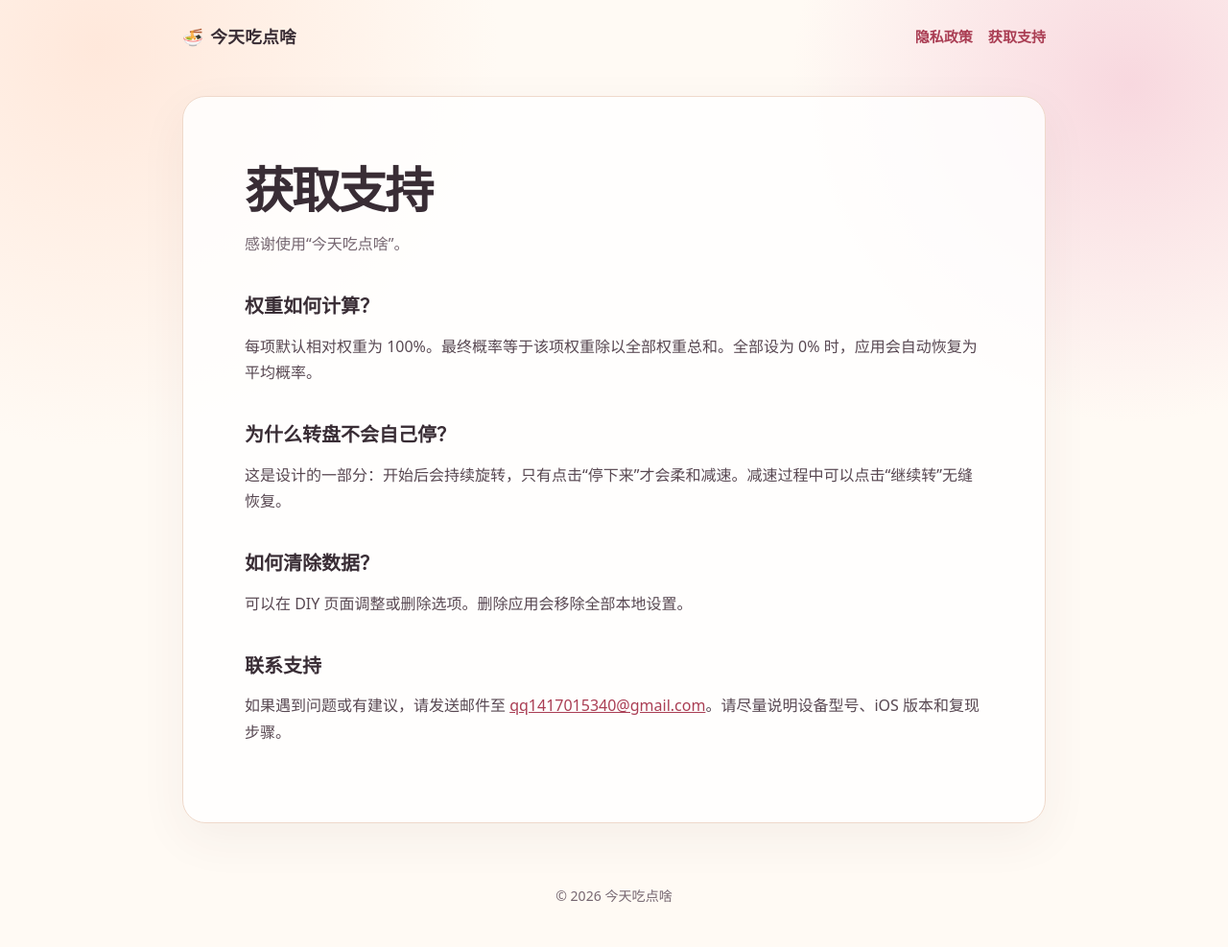
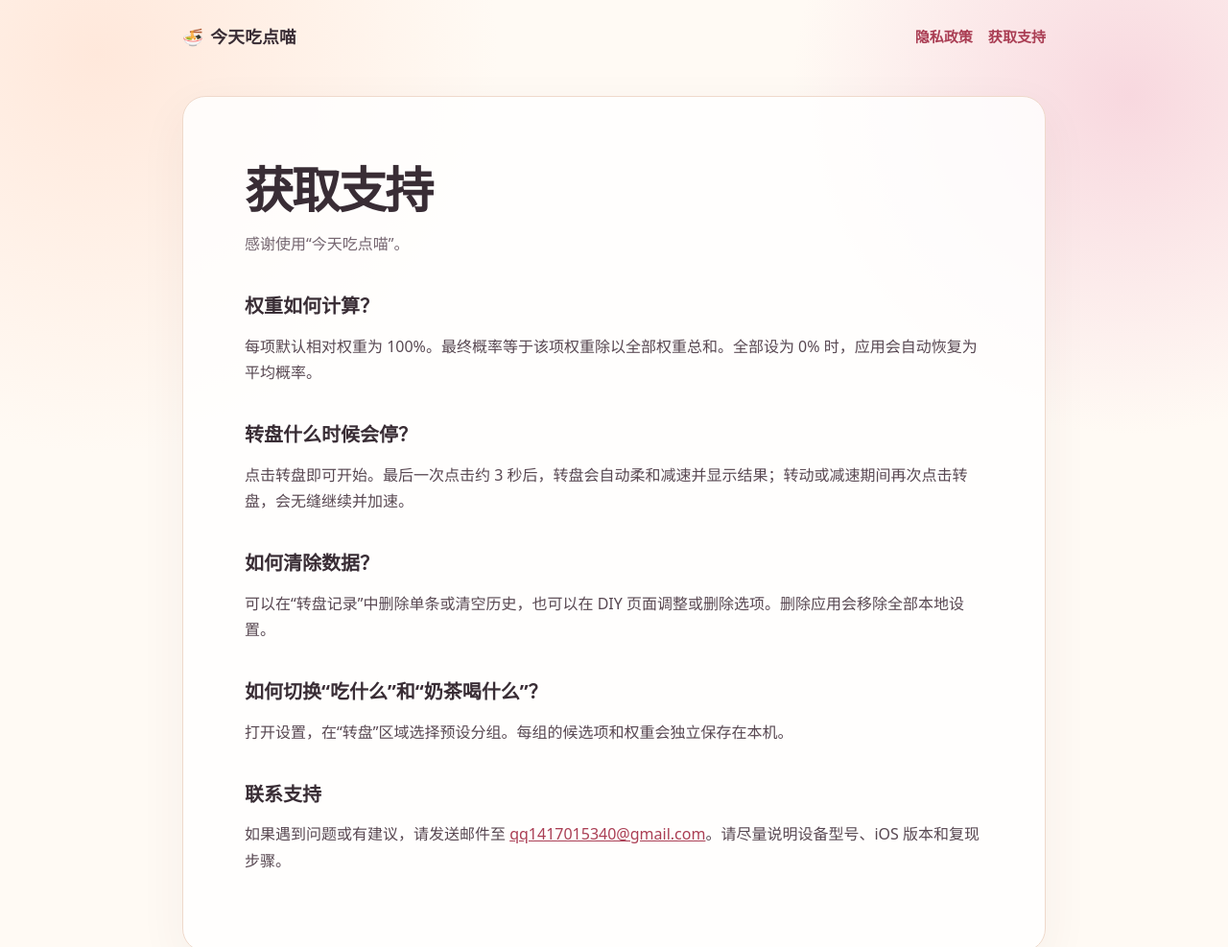
Before and after one commit to neko233-com/site-ios233-CatTodayEatWhat, a plain HTML site: page support/index.html in a window 1280 px wide. Shown: the top 987 px of the page at 96% size. Drawn offline with Linux system fonts and the light colour scheme.

Commit message:
Update 今天吃点喵 public support pages

```diff
--- a/support/index.html
+++ b/support/index.html
@@ -3,13 +3,13 @@
   <head>
     <meta charset="utf-8">
     <meta name="viewport" content="width=device-width, initial-scale=1">
-    <meta name="description" content="今天吃点啥支持页面。">
-    <title>获取支持 · 今天吃点啥</title>
+    <meta name="description" content="今天吃点喵支持页面。">
+    <title>获取支持 · 今天吃点喵</title>
     <link rel="stylesheet" href="../style.css">
   </head>
   <body>
     <header class="site-header">
-      <a class="brand" href="../"><span class="brand-mark">🍜</span>今天吃点啥</a>
+      <a class="brand" href="../"><span class="brand-mark">🍜</span>今天吃点喵</a>
       <nav class="nav" aria-label="站点导航">
         <a href="../privacy/">隐私政策</a>
         <a href="./" aria-current="page">获取支持</a>
@@ -18,17 +18,19 @@
     <main class="content">
       <article class="document">
         <h1>获取支持</h1>
-        <p class="effective">感谢使用“今天吃点啥”。</p>
+        <p class="effective">感谢使用“今天吃点喵”。</p>
         <h2>权重如何计算？</h2>
         <p>每项默认相对权重为 100%。最终概率等于该项权重除以全部权重总和。全部设为 0% 时，应用会自动恢复为平均概率。</p>
-        <h2>为什么转盘不会自己停？</h2>
-        <p>这是设计的一部分：开始后会持续旋转，只有点击“停下来”才会柔和减速。减速过程中可以点击“继续转”无缝恢复。</p>
+        <h2>转盘什么时候会停？</h2>
+        <p>点击转盘即可开始。最后一次点击约 3 秒后，转盘会自动柔和减速并显示结果；转动或减速期间再次点击转盘，会无缝继续并加速。</p>
         <h2>如何清除数据？</h2>
-        <p>可以在 DIY 页面调整或删除选项。删除应用会移除全部本地设置。</p>
+        <p>可以在“转盘记录”中删除单条或清空历史，也可以在 DIY 页面调整或删除选项。删除应用会移除全部本地设置。</p>
+        <h2>如何切换“吃什么”和“奶茶喝什么”？</h2>
+        <p>打开设置，在“转盘”区域选择预设分组。每组的候选项和权重会独立保存在本机。</p>
         <h2>联系支持</h2>
         <p>如果遇到问题或有建议，请发送邮件至 <a href="mailto:qq1417015340@gmail.com">qq1417015340@gmail.com</a>。请尽量说明设备型号、iOS 版本和复现步骤。</p>
       </article>
     </main>
-    <footer class="site-footer">© 2026 今天吃点啥</footer>
+    <footer class="site-footer">© 2026 今天吃点喵</footer>
   </body>
 </html>
```
Also changed, not shown: index.html (+7 -7 lines), privacy/index.html (+6 -6 lines).
